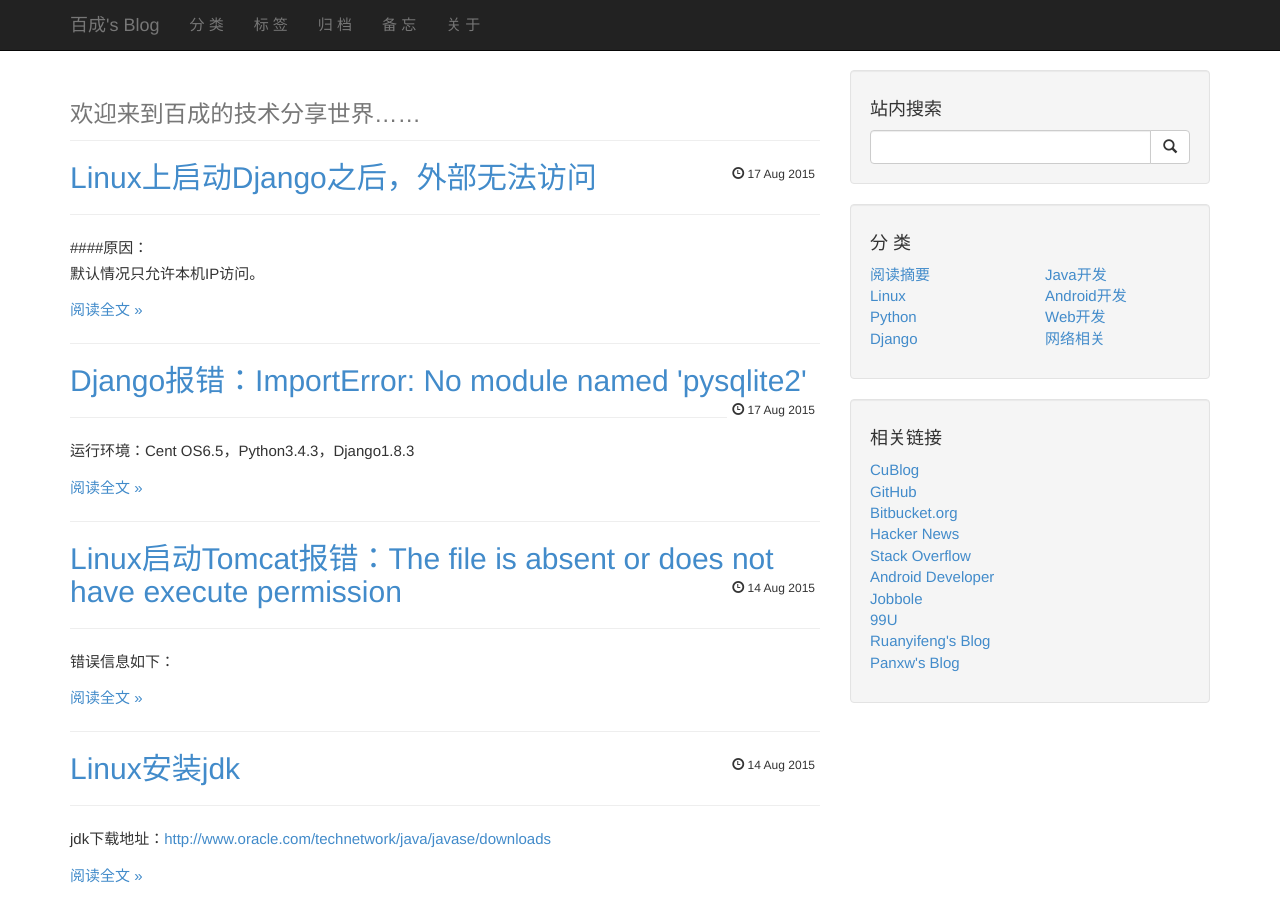
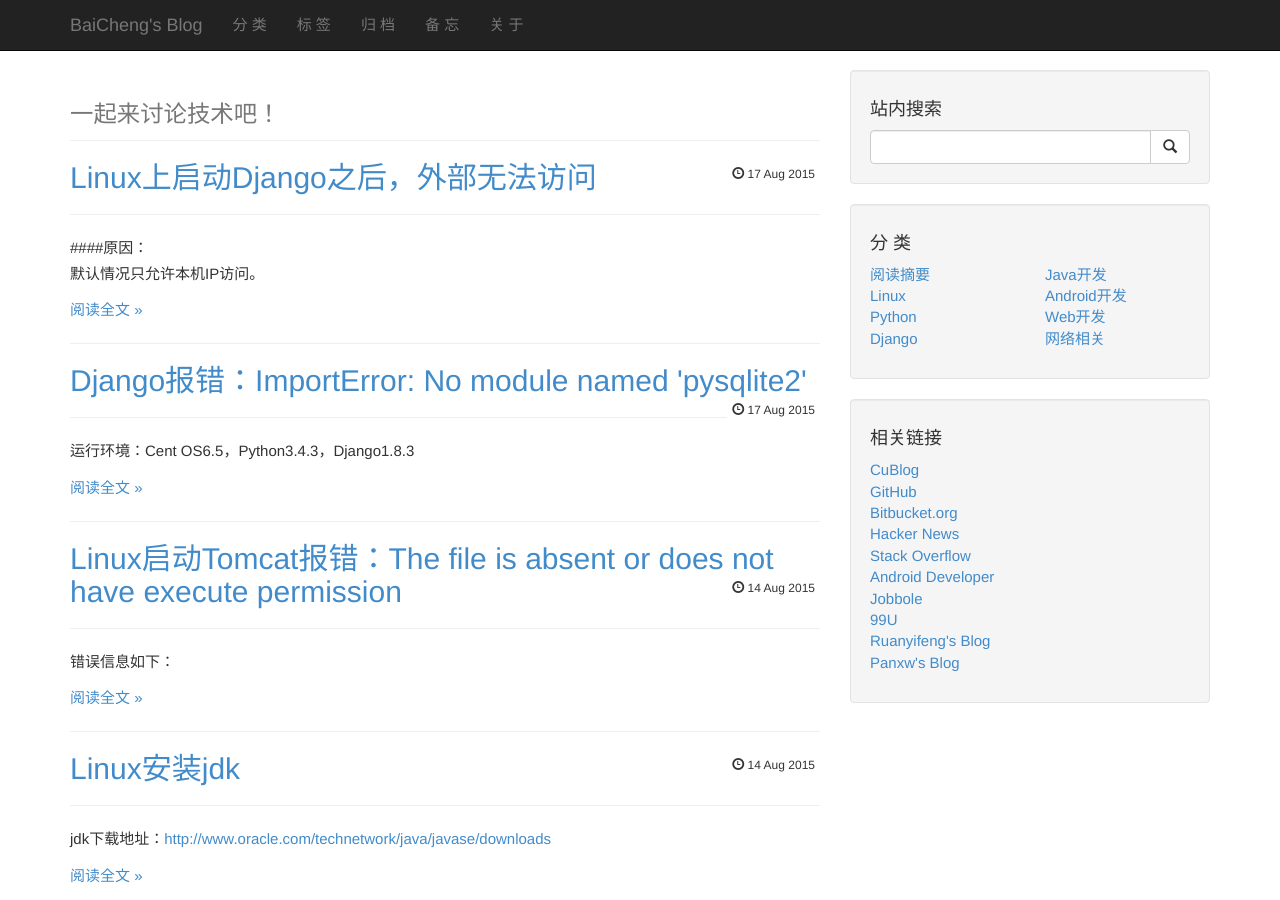
Before and after one commit to zbc0512/zbc0512.github.io, a Jekyll site: the page built from index.html, in a window 1280 px wide and 900 px high. Built offline with Jekyll 4.4.1, drawn with Linux system fonts in a browser that asks for light colours; Markdown is read by kramdown in place of the engine named in the settings; the list of posts is cut into pages by our own code; comment, search, counter and statistics services are not loaded.

Commit message:
Update _config.yml

```diff
--- a/_config.yml
+++ b/_config.yml
@@ -11,9 +11,9 @@ paginate_path: "page:num"
 
 # presonal config
 domain: blog.zbc7.com
-title: 百成's Blog
-description: 欢迎来到百成的技术分享世界……
-author: zbc
+title: BaiCheng's Blog
+description: 一起来讨论技术吧！
+author: BaiCheng
 email: zbc0512@163.com
 github: zbcblog
 
```
